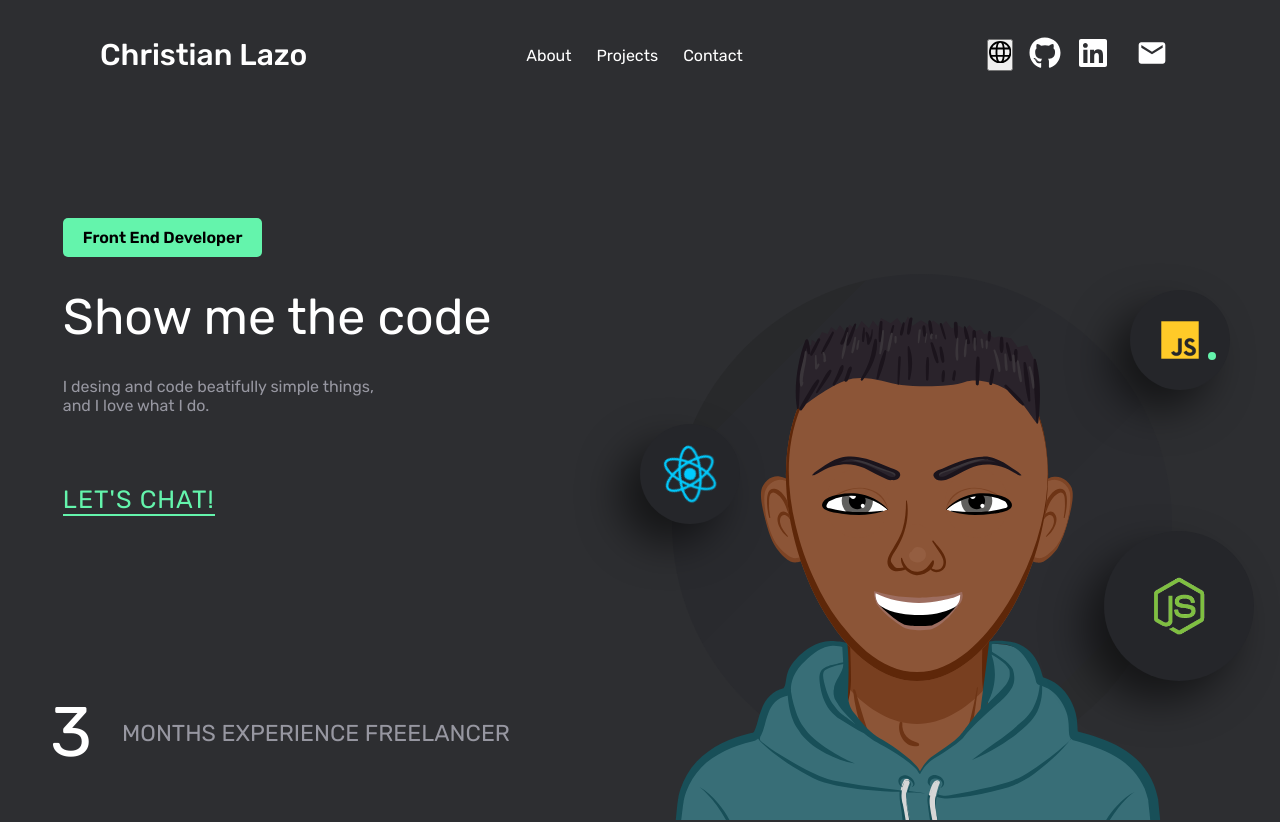
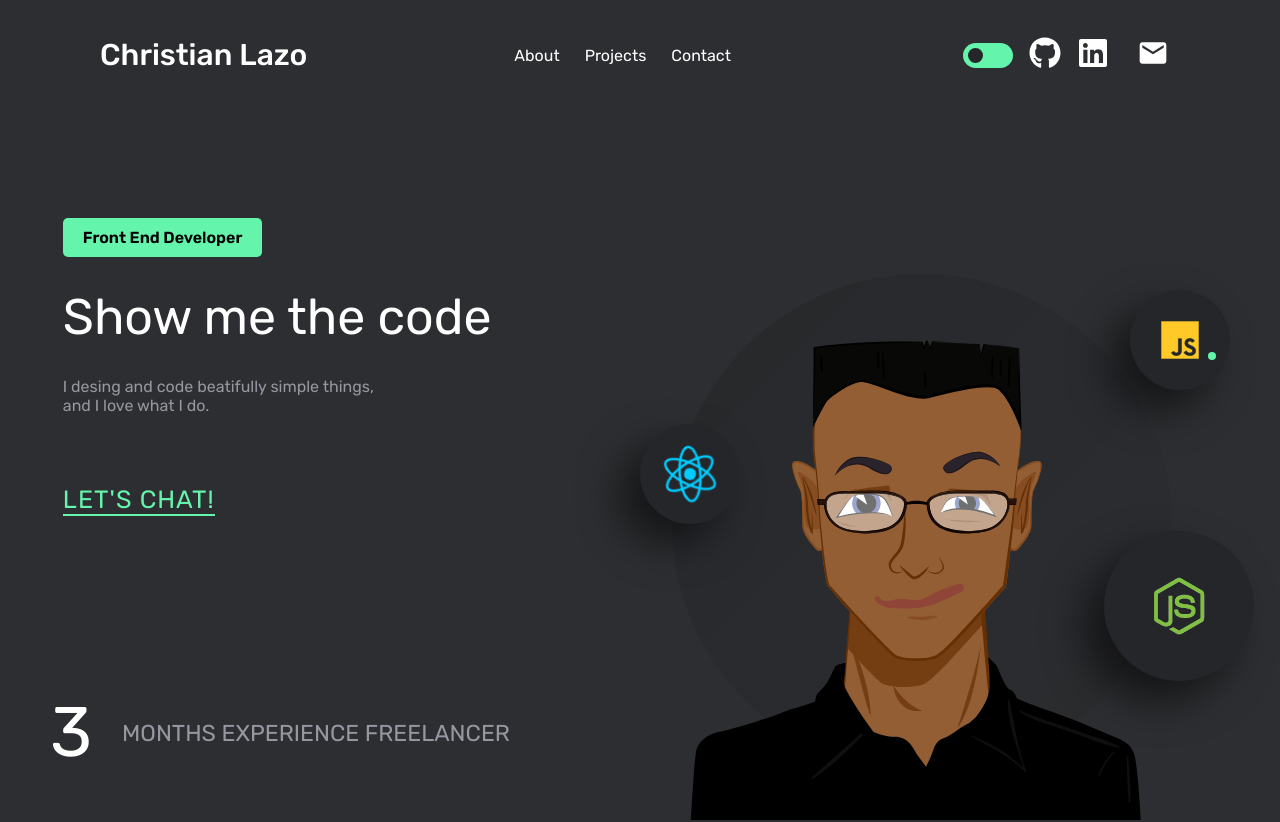
Before and after one commit to Christianlazo11/Portfolio, a React (Create React App) app: page / in a window 1280 px wide. Shown: the top 822 px of the page. Built offline with nearby package versions, Linux system fonts and the light colour scheme.

Commit message:
Adding toogle button

```diff
--- a/src/components/banner/Banner.js
+++ b/src/components/banner/Banner.js
@@ -3,7 +3,8 @@ import "./banner.css";
 import imageReact from "../../assets/img/react-image.png";
 import imageNode from "../../assets/img/node-image.png";
 import imageJs from "../../assets/img/javascript-image.png";
-import avatar from "../../assets/img/AvatarMaker.svg";
+// import avatar from "../../assets/img/AvatarMaker.svg";
+import avatar02 from "../../assets/img/AvatarChris.svg";
 import Loader from "../loader/Loader";
 import AOS from "aos";
 import useGlobalData from "../../hooks/useGlobalData";
@@ -49,7 +50,7 @@ const Home = () => {
           </a>
         </div>
         <div className="banner__right">
-          <img src={avatar} alt="avatar" className="banner__right__avatar" />
+          <img src={avatar02} alt="avatar" className="banner__right__avatar" />
           <div className="banner__right__circle banner__right__react">
             <img src={imageReact} alt="react" className="icon" />
           </div>
--- /dev/null
+++ b/src/components/button/ToogleButton.jsx
@@ -0,0 +1,25 @@
+import React from "react";
+import "./tooglebutton.css";
+import useGlobalData from "../../hooks/useGlobalData";
+
+const ToogleButton = () => {
+  const { language, setLanguage } = useGlobalData();
+  const handleChange = () => {
+    setLanguage(language === "english" ? "spanish" : "english");
+  };
+  return (
+    <div className="toogle__button">
+      <input
+        className="toogle__button__input"
+        type="checkbox"
+        id="switch"
+        onChange={() => handleChange()}
+      />
+      <label className="toogle__button__label" htmlFor="switch">
+        Toggle
+      </label>
+    </div>
+  );
+};
+
+export default ToogleButton;
--- /dev/null
+++ b/src/components/button/tooglebutton.css
@@ -0,0 +1,44 @@
+
+.toogle__button {
+    display: flex;
+    justify-content: center;
+    align-items: center;
+}
+
+.toogle__button__input {
+    height: 0;
+	width: 0;
+	visibility: hidden;
+}
+
+.toogle__button__label {
+	cursor: pointer;
+	text-indent: -9999px;
+	width: 50px;
+	height: 25px;
+	background: var(--color__primary);
+	display: block;
+	border-radius: 100px;
+	position: relative;
+}
+
+.toogle__button__label:after {
+	content: '';
+	position: absolute;
+	top: 5px;
+	left: 5px;
+	width: 15px;
+	height: 15px;
+	background: var(--color__dark__01);
+	border-radius: 90px;
+	transition: 0.3s;
+}
+
+.toogle__button input:checked + label:after {
+	left: calc(100% - 5px);
+	transform: translateX(-100%);
+}
+
+.toogle__button__label:active:after {
+	width: 40px;
+}
--- a/src/components/navbar/Navbar.js
+++ b/src/components/navbar/Navbar.js
@@ -3,13 +3,13 @@ import "./navbar.css";
 import { MdEmail } from "react-icons/md";
 import { Link } from "react-router-dom";
 import { FaBars, FaTimes, FaGithub, FaLinkedin } from "react-icons/fa";
-import { GrLanguage } from "react-icons/gr";
 import useGlobalData from "../../hooks/useGlobalData";
+import ToogleButton from "../button/ToogleButton";
 
 const Navbar = () => {
   const [toggleMenu, setToggleMenu] = useState(false);
   const [screenWidth, setScreenWidth] = useState(window.innerWidth);
-  const { globalData, language, setLanguage } = useGlobalData();
+  const { globalData, language } = useGlobalData();
 
   useEffect(() => {
     const changeWidth = () => {
@@ -52,13 +52,7 @@ const Navbar = () => {
         </div>
         <div className="navbar__socials">
           <div className="navbar__language">
-            <button
-              onClick={() => {
-                setLanguage(language === "english" ? "spanish" : "english");
-              }}
-            >
-              <GrLanguage />
-            </button>
+            <ToogleButton />
           </div>
           <div className="navbar__github">
             <a
--- a/src/components/projects/Projects.js
+++ b/src/components/projects/Projects.js
@@ -1,6 +1,7 @@
 import React from "react";
 import "./projects.css";
 import { FaGithubAlt, FaWifi } from "react-icons/fa";
+import { GiRead } from "react-icons/gi";
 import { Icon } from "@iconify/react";
 import AOS from "aos";
 import "aos/dist/aos.css";
@@ -69,6 +70,14 @@ const Projects = () => {
                     target="_blank"
                     rel="noreferrer"
                   >
+                    <GiRead className="icon" />
+                  </a>
+                  <a
+                    className="projects__right__box__a"
+                    href={item.linkGithub}
+                    target="_blank"
+                    rel="noreferrer"
+                  >
                     <FaGithubAlt className="icon" />
                     <span>{language === "english" ? "Code" : "Código"}</span>
                   </a>
--- a/src/data/dataProjects.js
+++ b/src/data/dataProjects.js
@@ -150,6 +150,44 @@ export const dataPortfolio = {
   spanish: {
     projectsData: [
       {
+        linkDemo: "https://escape-room-smoky.vercel.app/",
+        linkGithub:
+          "https://github.com/christianlazo2020/FrontEnd_Escape_Room.git",
+        img: "https://i.postimg.cc/wMrBpvxt/escape-room.png",
+        description: "Hi everyone xD",
+        projectName: "Escape Room",
+        technologies: ["react", "git", "tailwind", "node", "mongo"],
+        id: 1,
+      },
+      {
+        linkDemo: "https://distrifiestaspinatas.netlify.app/",
+        linkGithub:
+          "https://github.com/christianlazo2020/Ecommerce-2022D-P.git",
+        img: "https://i.postimg.cc/5y3Sj9Vx/image-Dyps.png",
+        description: "Hi everyone xD",
+        projectName: "Tienda En linea",
+        technologies: ["react", "sass", "git", "bootstrap", "node", "mongo"],
+        id: 2,
+      },
+      {
+        linkDemo: "https://migrantes2022.netlify.app/#/inicio",
+        linkGithub:
+          "https://github.com/christianlazo2020/Front_end_Migrantes_demo.git",
+        img: "https://i.postimg.cc/L6429Mx0/migrantesport.png",
+        description: "Hi everyone xD",
+        projectName: "Migrantes2022",
+        technologies: [
+          "angular",
+          "typescript",
+          "git",
+          "css",
+          "node",
+          "mongo",
+          "loopback",
+        ],
+        id: 3,
+      },
+      {
         linkDemo: "https://atomicfilms2022.netlify.app/",
         linkGithub:
           "https://github.com/christianlazo2020/React__AtomicFilms_MovieApp.git",
@@ -157,17 +195,7 @@ export const dataPortfolio = {
         description: "Hi everyone xD",
         projectName: "AtomicFilms",
         technologies: ["react", "sass", "git"],
-        id: 1,
-      },
-      {
-        linkDemo: "https://mireplicaweb.netlify.app/",
-        linkGithub: "https://github.com/christianlazo2020/myreplicaweb.git",
-        img:
-          "https://i.postimg.cc/4N9wRJ0M/mireplicaweb-netlify-app-Desktop.png",
-        description: "Hi everyone xD",
-        projectName: "replication",
-        technologies: ["html", "css", "javascript", "git"],
-        id: 2,
+        id: 4,
       },
       {
         linkDemo: "https://covimap2022.netlify.app/",
@@ -177,16 +205,16 @@ export const dataPortfolio = {
         description: "Hi everyone xD",
         projectName: "Covimap",
         technologies: ["html", "sass", "javascript", "git"],
-        id: 3,
+        id: 6,
       },
       {
         linkDemo: "https://escuelademusica2022.netlify.app/",
         linkGithub: "https://github.com/christianlazo2020/EscuelaDeMusica.git",
         img: "https://i.postimg.cc/wMJyf2p5/localhost-5500-Desktop.png",
         description: "Hi everyone xD",
-        projectName: "Music School",
+        projectName: "Escuela de Música",
         technologies: ["html", "sass", "javascript", "git"],
-        id: 4,
+        id: 7,
       },
       {
         linkDemo: "https://todolist2050.netlify.app/",
@@ -195,9 +223,9 @@ export const dataPortfolio = {
         img:
           "https://i.postimg.cc/3Rt3v42L/todolist2050-netlify-app-Desktop.png",
         description: "Hi everyone xD",
-        projectName: "To-Do-list",
+        projectName: "Lista de Tareas",
         technologies: ["git", "react", "node", "mongo", "bootstrap"],
-        id: 5,
+        id: 8,
       },
       {
         linkDemo: "https://crud-citas.vercel.app/",
@@ -205,9 +233,9 @@ export const dataPortfolio = {
           "https://github.com/christianlazo2020/App_Citas_Frontend.git",
         img: "https://i.postimg.cc/1XSYsJ82/crud-citas-vercel-app-Desktop.png",
         description: "Hi everyone xD",
-        projectName: "Dating App",
+        projectName: "Aplicación de Citas",
         technologies: ["git", "react", "node", "mongo", "bootstrap"],
-        id: 6,
+        id: 9,
       },
     ],
     projectsTitle: "Todos Los Proyectos",
```
Also changed, not shown: src/assets/img/AvatarChris.svg (added).
